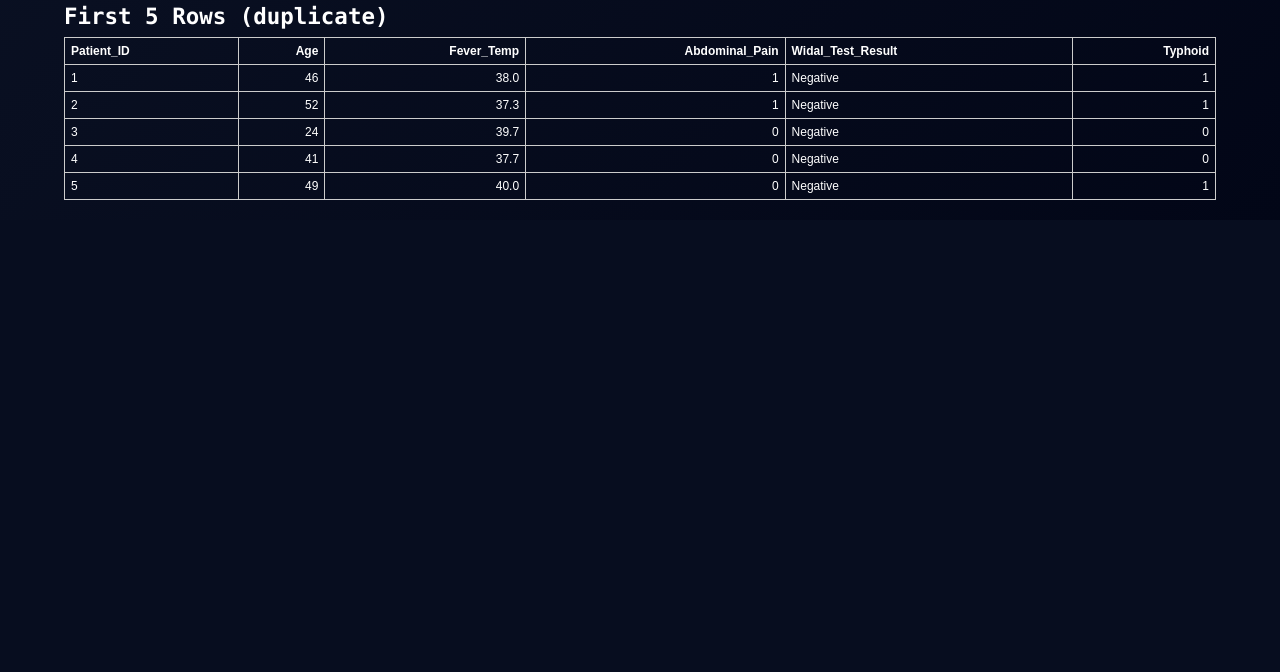
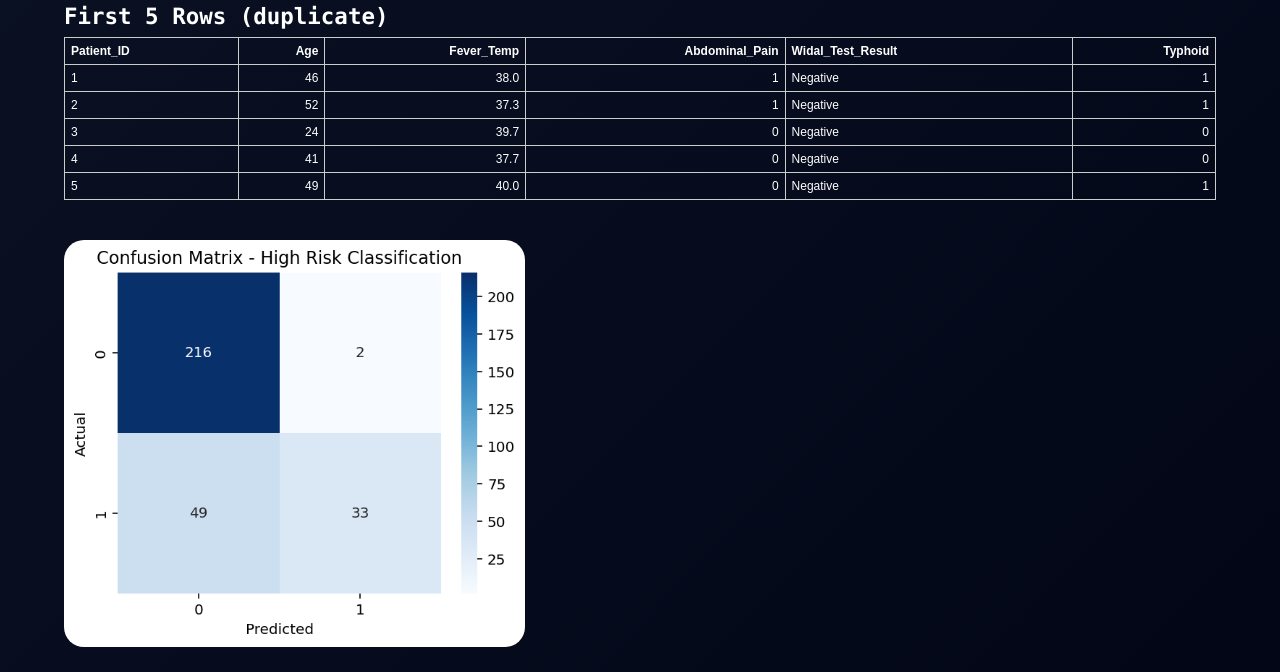
Before and after one commit to wisejoh7-tech/My-portfolio, a Flask app: page /typhoid in a window 1280 px wide. Shown: the part 1175-1847 px from the top of the page. Before the commit the page ends 1375 px from the top, so only its background shows below. Run offline with Flask 3, Linux system fonts and the light colour scheme.

Commit message:
Update portfolio files

```diff
--- a/templates/typhoid.html
+++ b/templates/typhoid.html
@@ -110,3 +110,6 @@ p, li { white-space: pre-wrap; }
 		<tr><td style="border:1px solid #ccc; padding:6px;">5</td><td style="border:1px solid #ccc; padding:6px; text-align:right;">49</td><td style="border:1px solid #ccc; padding:6px; text-align:right;">40.0</td><td style="border:1px solid #ccc; padding:6px; text-align:right;">0</td><td style="border:1px solid #ccc; padding:6px;">Negative</td><td style="border:1px solid #ccc; padding:6px; text-align:right;">1</td></tr>
 	</tbody>
 </table>
+<div style="margin-top: 20px;">
+	<img style="width: 40%;" src="/static/image/Figure 2026-02-19 121818 (5).png" alt="">
+</div>
```
Also changed, not shown: app.py (line endings or trailing spaces).
